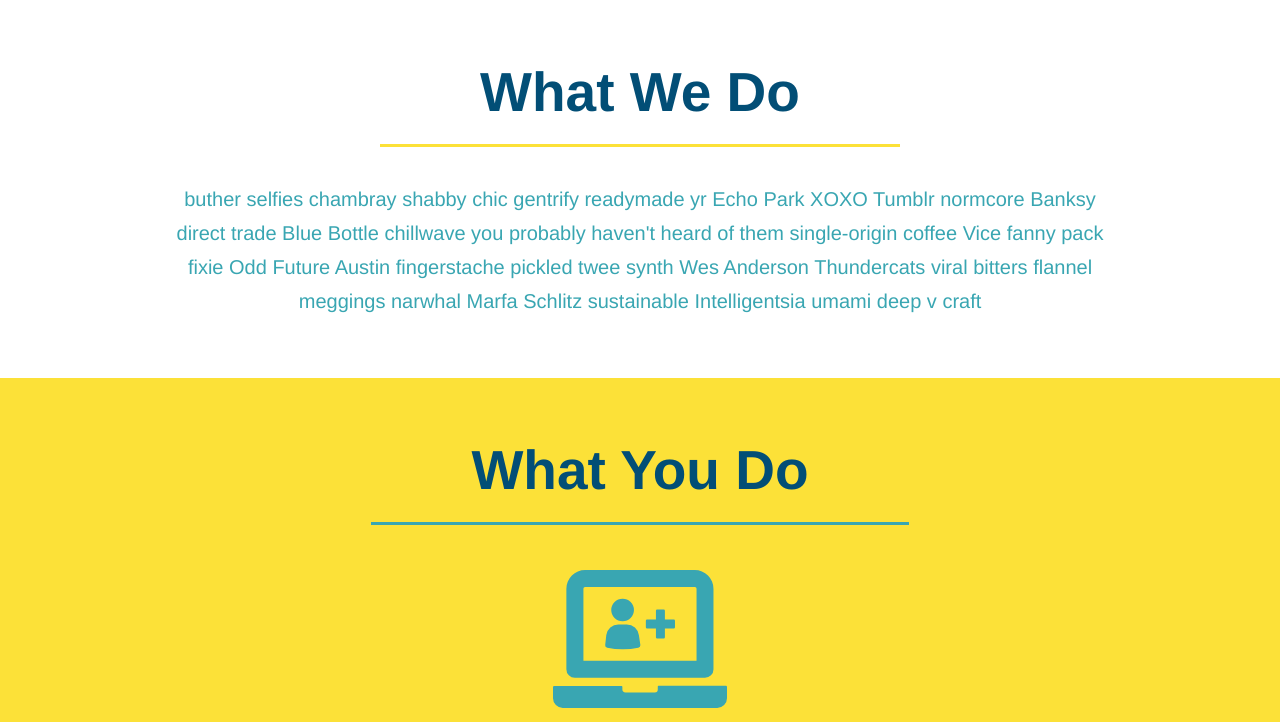
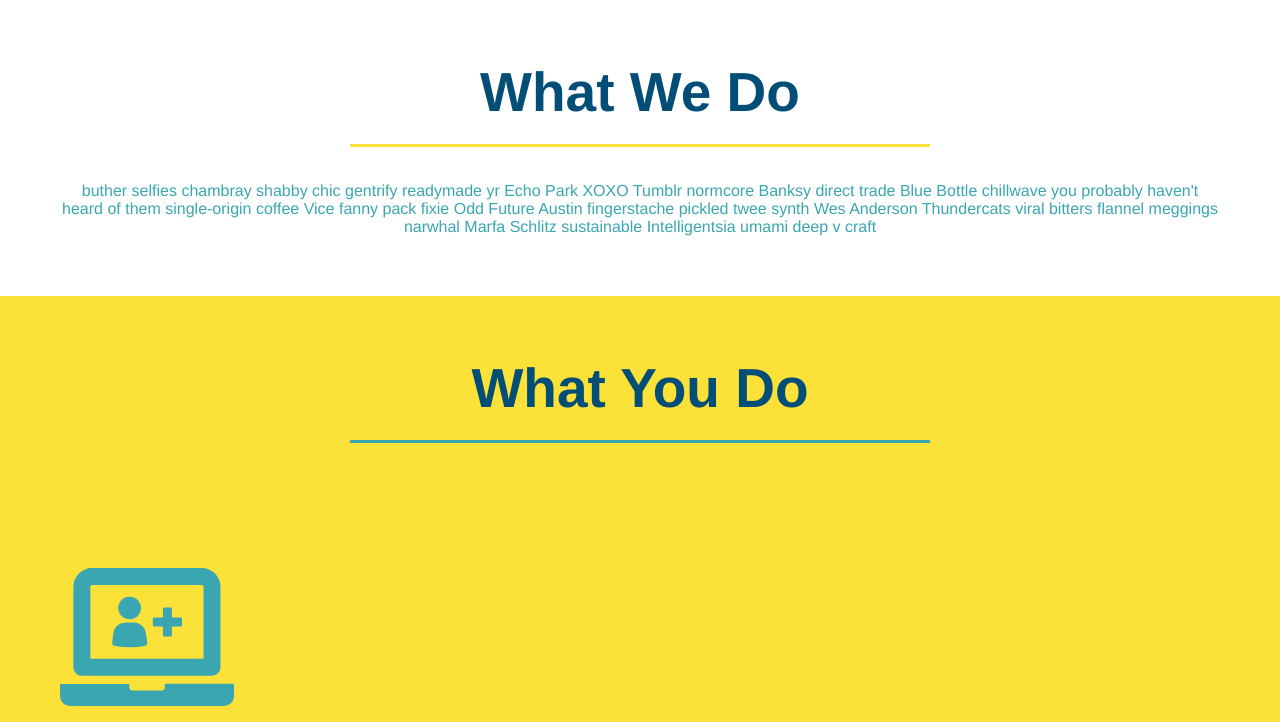
Before and after one commit to nrhuizar/run-buddy, a plain HTML site: page index.html in a window 1280 px wide. Shown: the part 718-1440 px from the top of the page. Drawn offline with Linux system fonts and the light colour scheme.

Commit message:
add flexbox to section-title

```diff
--- a/assets/css/style.css
+++ b/assets/css/style.css
@@ -148,20 +148,18 @@ section {
 }
 
 .intro p {
-    margin: 0 auto;
-    line-height: 1.7;
-    color: #39a6b2;
-    width: 80%;
-    font-size: 20px;
+    text-align: center;
 }
+
 /* what you do */
 .section-title {
     font-size: 55px;
     color: #024e76;
-    margin-bottom: 35px;
-    padding: 0 100px 20px 100px;
-    display: inline-block;
     border-bottom: 3px solid;
+    padding-bottom: 20px;
+    text-align: center;
+    margin: 0 auto 35px auto;
+    width: 50%;
 }
 
 .primary-border {
@@ -173,7 +171,6 @@ section {
 }
 
 .steps {
-    text-align: center;
     background: #fce138;
 }
 
@@ -203,7 +200,6 @@ section {
 
 /* trainer bios */
 .trainers {
-    text-align: center;
 }
 
 .trainer {
@@ -244,7 +240,6 @@ section {
 /* reach out section */
 
 .contact {
-    text-align: center;
     background: #024e76;
 }
 
@@ -291,3 +286,7 @@ section {
 .text-right {
     text-align: right;
 }
+
+.flex-row {
+    display: flex;
+}
--- a/index.html
+++ b/index.html
@@ -73,16 +73,25 @@
 
         <!-- "what we do" section -->
         <section id="what-we-do" class="intro">
-            <h2 class="section-title primary-border">What We Do</h2>
+            <div class="flex-row">
+                <h2 class="section-title primary-border">
+                    What We Do
+                </h2>
+            </div>
+            <div class="flex-row">
                 <p>
                     buther selfies chambray shabby chic gentrify readymade yr Echo Park XOXO Tumblr normcore Banksy direct trade Blue Bottle chillwave you probably haven't heard of them single-origin coffee Vice fanny pack fixie Odd Future Austin fingerstache pickled twee synth Wes Anderson Thundercats viral bitters flannel meggings narwhal Marfa Schlitz sustainable Intelligentsia umami deep v craft
                 </p>
+            </div>
         </section>
 
         <!-- "what you do" section -->
         <section id="what-you-do" class="steps">
-            <h2 class="section-title secondary-border">What You Do</h2>
-
+            <div class="flex-row">
+                <h2 class="section-title secondary-border">
+                    What You Do
+                </h2>
+            </div>
             <div>
                 <img src="./assets/images/step-1.svg" alt="">
                 <h3>Step 1: <span>Fill Out the Form Above.</span></h3>
@@ -110,9 +119,11 @@
 
         <!-- "meet the trainers" section -->
         <section id="your-trainers" class="trainers">
+            <div class="flex-row">
                 <h2 class="section-title primary-border">
                 Meet The Trainers
                 </h2>
+            </div>
             <article class="trainer">
                 <img src="./assets/images/trainer-1.jpg" alt="Arron Stephens in his workout clothers, ready to pump iron" />
                 <div class="trainer-bio text-left">
@@ -143,9 +154,11 @@
 
         <!-- "reach out" section -->
         <section id="reach-out" class="contact">
+            <div class="flex-row">
                 <h2 class="section-title secondary-border">
                 Reach Out
                 </h2>
+            </div>
             <div class="contact-info">
                 <div>
                     <iframe src="https://www.google.com/maps/embed?pb=!1m18!1m12!1m3!1d3305.677815630517!2d-118.44736278478491!3d34.05213478060601!2m3!1f0!2f0!3f0!3m2!1i1024!2i768!4f13.1!3m3!1m2!1s0x80c2bb796755897b%3A0xc66de646215239fb!2s1420%20Camden%20Ave%2C%20Los%20Angeles%2C%20CA%2090025!5e0!3m2!1sen!2sus!4v1602441332473!5m2!1sen!2sus" frameborder="0" style="border:0;" allowfullscreen="" aria-hidden="false" tabindex="0"></iframe>
```
Lines whose indentation alone changed are shown as unchanged.
